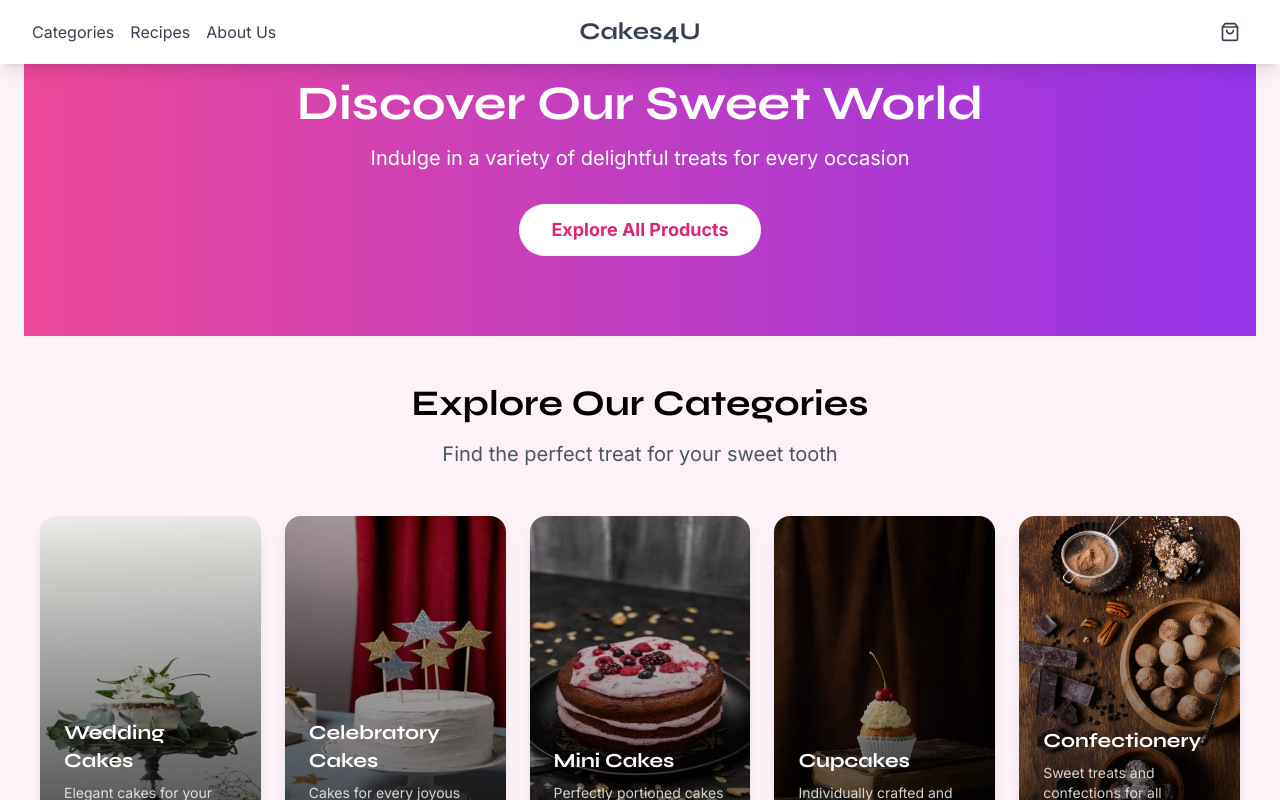
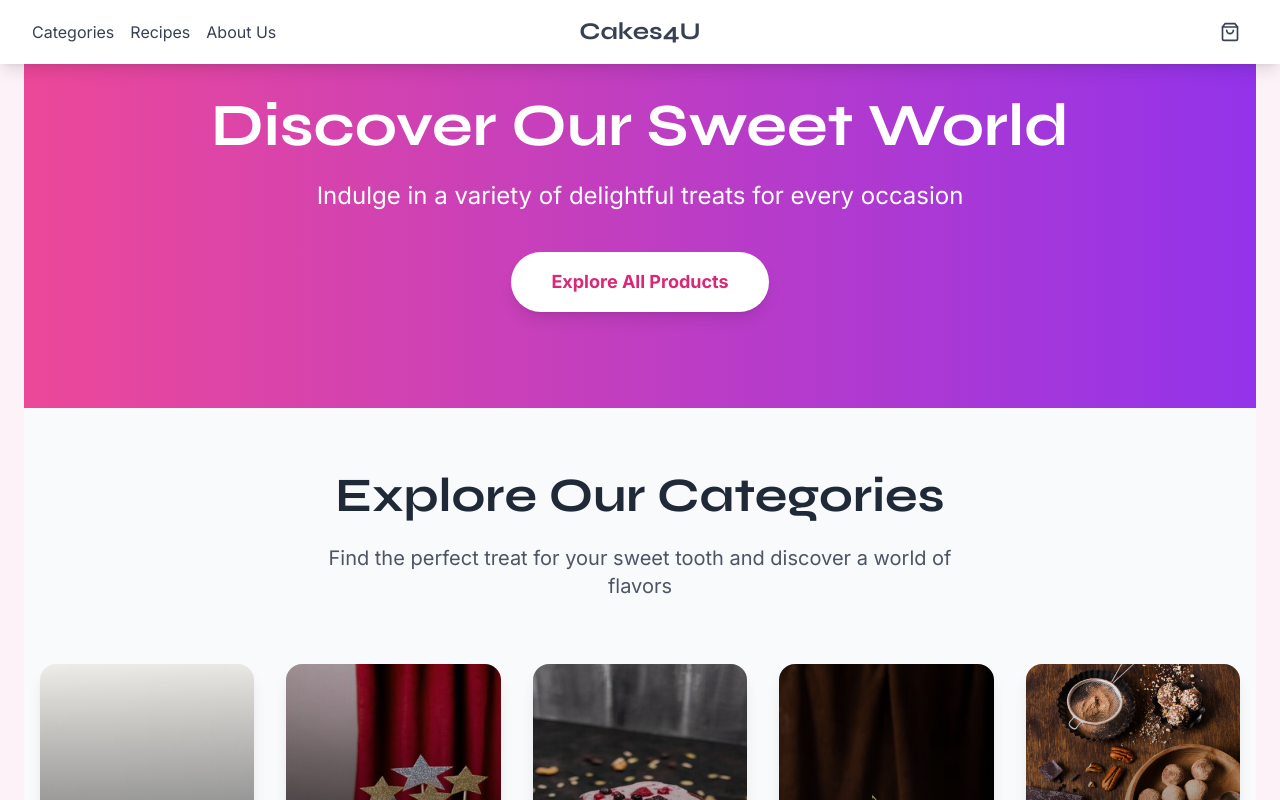
Before and after one commit to papingothegamer/cakes4u-web, a React (Create React App) app: page /categories in a window 1280 px wide. Shown: the top 800 px of the page. Built offline with nearby package versions, Linux system fonts and the light colour scheme.

Commit message:
react is so fucking stupid

```diff
--- a/src/index.css
+++ b/src/index.css
@@ -42,3 +42,27 @@ h3 {
 }
 
 /* Add any other styles as needed */
+
+
+@keyframes fadeInUp {
+    from {
+      opacity: 0;
+      transform: translateY(20px);
+    }
+    to {
+      opacity: 1;
+      transform: translateY(0);
+    }
+  }
+
+  .animate-fade-in-up {
+    animation: fadeInUp 0.6s ease-out forwards;
+  }
+
+  .delay-200 {
+    animation-delay: 0.2s;
+  }
+
+  .delay-400 {
+    animation-delay: 0.4s;
+  }
--- a/src/pages/Categories.tsx
+++ b/src/pages/Categories.tsx
@@ -1,7 +1,7 @@
 import React, { useState, useEffect } from 'react';
 import { motion, AnimatePresence } from 'framer-motion';
 import { useNavigate } from 'react-router-dom';
-import { ChevronDown } from 'lucide-react';
+import { ChevronDown, ShoppingBag } from 'lucide-react';
 import productsData from '../data/products.json';
 import ProductCard from '../components/product-ui/productCard';
 import { useCart, CartItem } from '../context/cartContext';
@@ -32,7 +32,6 @@ const CategoriesPage: React.FC = () => {
 
   useEffect(() => {
     if (categories.length > 0) {
-      // Set a random featured category if needed
       const randomIndex = Math.floor(Math.random() * categories.length);
       setSelectedCategory(categories[randomIndex]);
     }
@@ -56,16 +55,16 @@ const CategoriesPage: React.FC = () => {
   };
 
   return (
-    <div className="flex flex-col min-h-screen">
+    <div className="flex flex-col min-h-screen bg-gray-50">
       {/* Hero Section */}
-      <section className="bg-gradient-to-r from-pink-500 to-purple-600 text-white py-20">
+      <section className="bg-gradient-to-r from-pink-500 to-purple-600 text-white py-24">
         <div className="container mx-auto px-4 text-center">
-          <h1 className="text-4xl md:text-5xl font-bold mb-4">Discover Our Sweet World</h1>
-          <p className="text-xl mb-8">Indulge in a variety of delightful treats for every occasion</p>
+          <h1 className="text-5xl md:text-6xl font-bold mb-6 animate-fade-in-up">Discover Our Sweet World</h1>
+          <p className="text-xl md:text-2xl mb-10 animate-fade-in-up delay-200">Indulge in a variety of delightful treats for every occasion</p>
           <motion.button
             whileHover={{ scale: 1.05 }}
             whileTap={{ scale: 0.95 }}
-            className="bg-white text-pink-600 px-8 py-3 rounded-full text-lg font-semibold hover:bg-pink-100 transition duration-300"
+            className="bg-white text-pink-600 px-10 py-4 rounded-full text-lg font-semibold hover:bg-pink-100 transition duration-300 shadow-lg animate-fade-in-up delay-400"
             onClick={() => navigate('/categories')}
           >
             Explore All Products
@@ -73,32 +72,34 @@ const CategoriesPage: React.FC = () => {
         </div>
       </section>
 
-      <div className="container mx-auto px-4 py-12">
+      <div className="container mx-auto px-4 py-16">
         {/* Header */}
-        <div className="text-center mb-12">
-          <h2 className="text-4xl font-bold mb-4">Explore Our Categories</h2>
-          <p className="text-xl text-gray-600 mb-6">Find the perfect treat for your sweet tooth</p>
+        <div className="text-center mb-16">
+          <h2 className="text-4xl md:text-5xl font-bold mb-6 text-gray-800">Explore Our Categories</h2>
+          <p className="text-xl text-gray-600 mb-8 max-w-2xl mx-auto">Find the perfect treat for your sweet tooth and discover a world of flavors</p>
         </div>
 
         {/* Category Grid */}
-        <div className="grid grid-cols-2 sm:grid-cols-3 lg:grid-cols-5 gap-6">
+        <div className="grid grid-cols-2 sm:grid-cols-3 lg:grid-cols-5 gap-8">
           {categories.map((category) => (
-            <div
+            <motion.div
               key={category.id}
-              className="group relative overflow-hidden rounded-2xl shadow-lg hover:shadow-xl transition-shadow duration-300 cursor-pointer"
+              className="group relative overflow-hidden rounded-2xl shadow-lg hover:shadow-xl transition-all duration-300 cursor-pointer"
               onClick={() => handleCategoryClick(category)}
+              whileHover={{ scale: 1.03 }}
+              whileTap={{ scale: 0.98 }}
             >
               <img
                 src={category.image}
                 alt={category.name}
                 className="object-cover w-full h-full transition-transform duration-300 group-hover:scale-110"
               />
-              <div className="absolute inset-0 bg-gradient-to-t from-black/70 to-transparent" />
+              <div className="absolute inset-0 bg-gradient-to-t from-black/80 to-transparent" />
               <div className="absolute bottom-0 left-0 right-0 p-6">
-                <h2 className="text-xl font-semibold text-white mb-2">{category.name}</h2>
-                <p className="text-sm text-white/80">{category.description}</p>
+                <h2 className="text-2xl font-semibold text-white mb-2">{category.name}</h2>
+                <p className="text-sm text-white/90">{category.description}</p>
               </div>
-            </div>
+            </motion.div>
           ))}
         </div>
 
@@ -109,7 +110,7 @@ const CategoriesPage: React.FC = () => {
               initial={{ opacity: 0, y: 20 }}
               animate={{ opacity: 1, y: 0 }}
               exit={{ opacity: 0, y: 20 }}
-              className="bg-white rounded-2xl shadow-xl mt-12 overflow-hidden"
+              className="bg-white rounded-2xl shadow-xl mt-16 overflow-hidden"
             >
               <div
                 className="bg-gradient-to-r from-pink-600 to-purple-600 text-white p-6 cursor-pointer flex justify-between items-center"
@@ -122,30 +123,37 @@ const CategoriesPage: React.FC = () => {
                   }`}
                 />
               </div>
+              <AnimatePresence>
                 {isDropdownOpen && (
-                <div className="p-6">
-                  <div className="grid grid-cols-1 sm:grid-cols-2 md:grid-cols-3 gap-4">
+                  <motion.div
+                    initial={{ opacity: 0, height: 0 }}
+                    animate={{ opacity: 1, height: 'auto' }}
+                    exit={{ opacity: 0, height: 0 }}
+                    transition={{ duration: 0.3 }}
+                    className="p-6"
+                  >
+                    <div className="grid grid-cols-1 sm:grid-cols-2 md:grid-cols-3 lg:grid-cols-4 gap-6">
                       {selectedCategory.products.map((product) => (
                         <ProductCard
                           key={product.id}
-                        variant="display" // Specify the display variant
+                          variant="display"
                           product={{
                             id: product.id,
                             name: product.name,
                             price: product.price,
                             image: product.image,
                           }}
-                        quantity={1} // Default quantity for display variant
+                          quantity={1}
                           onQuantityChange={(newQuantity) => {
                             console.log(`Quantity changed to ${newQuantity} for product ${product.id}`);
-                          // Implement your logic for handling quantity changes
                           }}
                           onAddToCart={() => handleAddToCart(product.id)}
                         />
                       ))}
                     </div>
-                </div>
+                  </motion.div>
                 )}
+              </AnimatePresence>
             </motion.div>
           )}
         </AnimatePresence>
```
Lines whose indentation alone changed are shown as unchanged.
